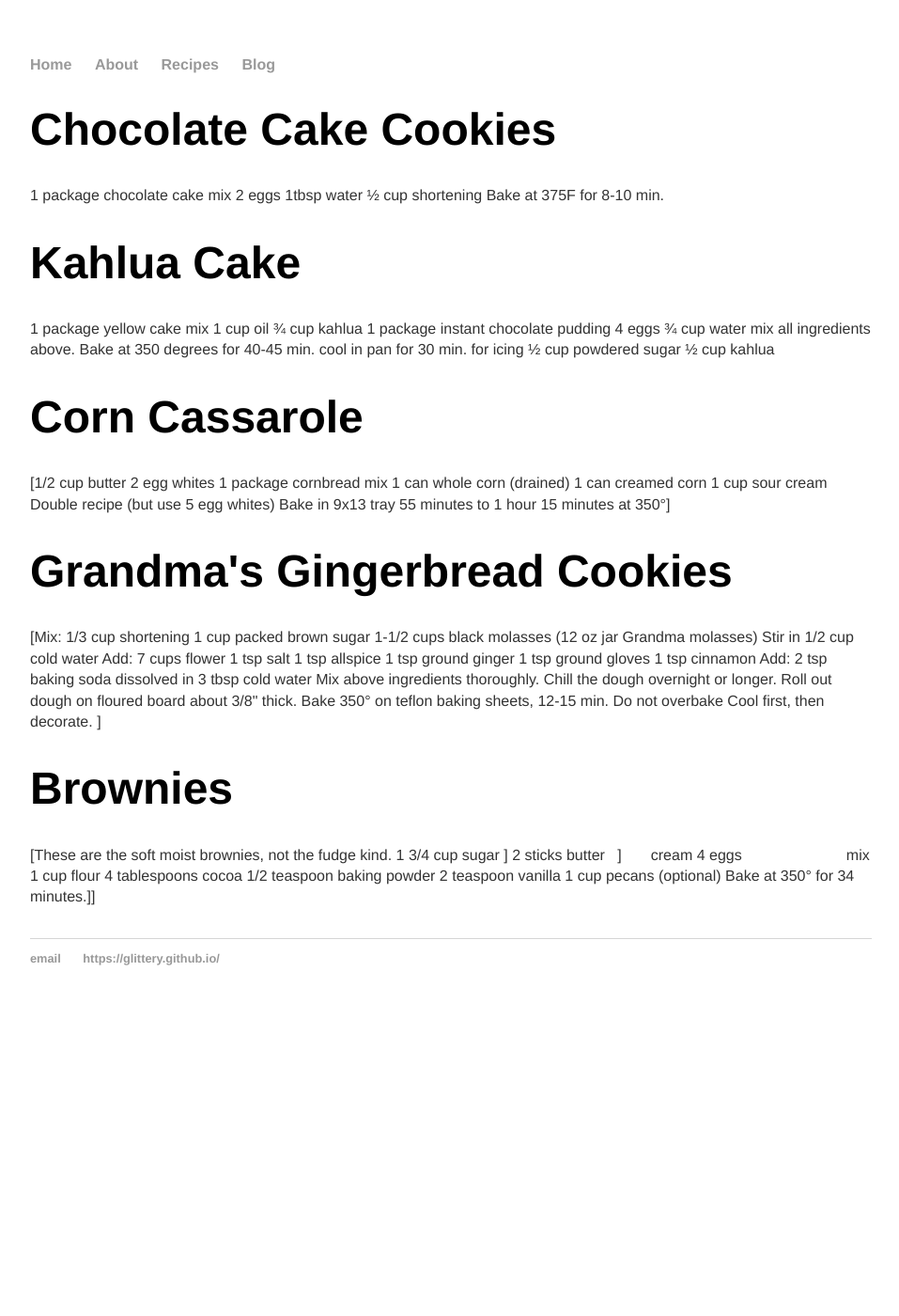
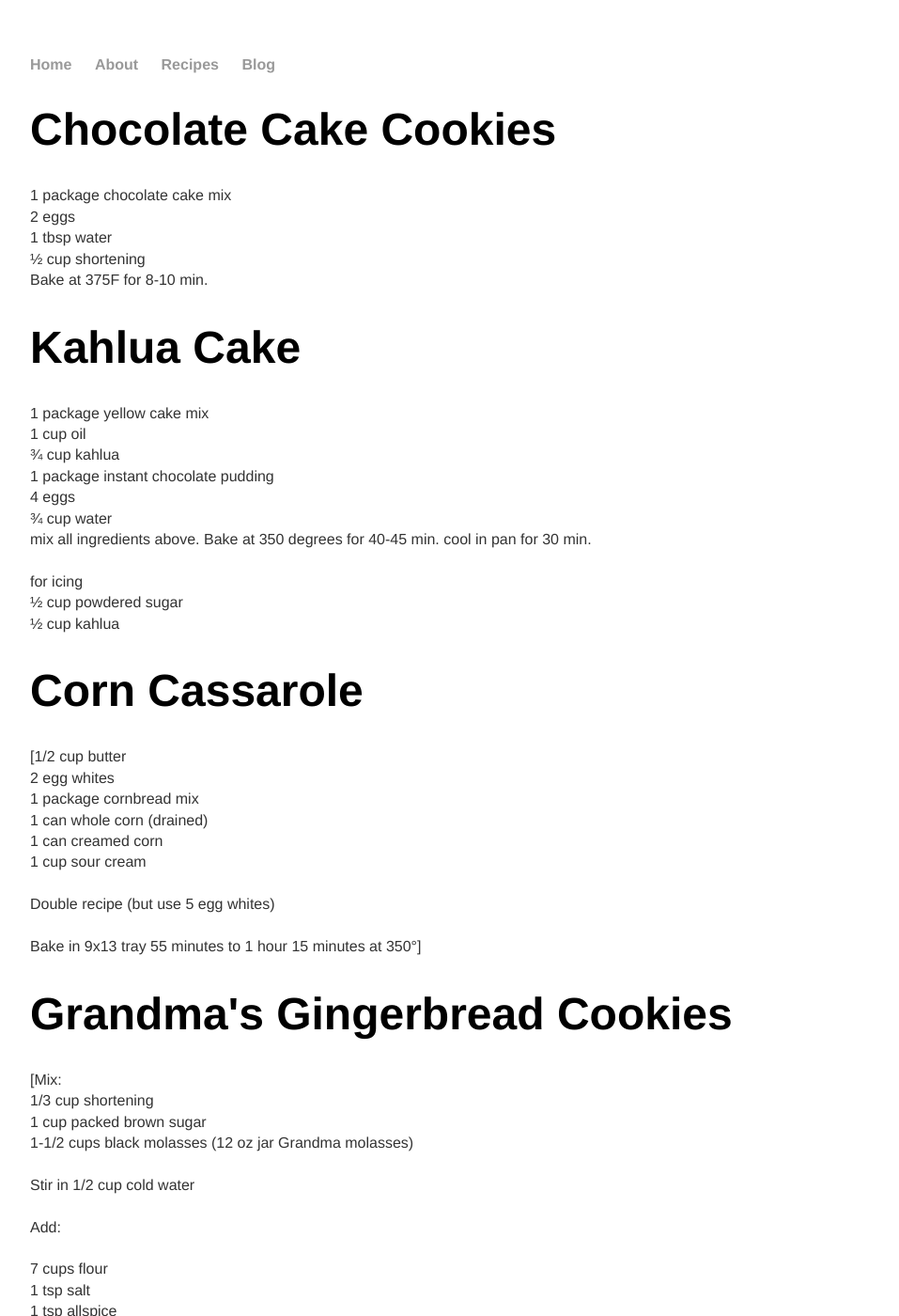
Before and after one commit to glittery/glittery.github.io, a Jekyll site: the page built from recipes/index.html, in a window 1280 px wide and 1400 px high. Shown: the whole window at 94% size, without its empty margins (160-1117 px from the left). Built offline with Jekyll 4.4.1, drawn with Linux system fonts in a browser that asks for light colours; some of the changed text lies outside the part shown.

Commit message:
Update index.html

```diff
--- a/recipes/index.html
+++ b/recipes/index.html
@@ -5,110 +5,71 @@ title: recipes
 <div class="blurb">
 	<h1>Chocolate Cake Cookies</h1>
 	<p>1 package chocolate cake mix
-2 eggs
-1tbsp water
-½ cup shortening
-Bake at 375F for 8-10 min.</p>
+<br>2 eggs
+<br>1 tbsp water
+<br>½ cup shortening
+<br>Bake at 375F for 8-10 min.</p>
 
 	<h1>Kahlua Cake</h1>
 	<p>1 package yellow cake mix
-1 cup oil
-¾ cup kahlua
-1 package instant chocolate pudding
-4 eggs
-¾ cup water
-mix all ingredients above. Bake at 350 degrees for 40-45 min. cool in pan for 30 min.
-for icing
-½ cup powdered sugar
-½ cup kahlua
+<br>1 cup oil
+<br>¾ cup kahlua
+<br>1 package instant chocolate pudding
+<br>4 eggs
+<br>¾ cup water
+<br>mix all ingredients above. Bake at 350 degrees for 40-45 min. cool in pan for 30 min.
+<br><br>for icing
+<br>½ cup powdered sugar
+<br>½ cup kahlua
  </p>
 
 	<h1>Corn Cassarole</h1>
 	<p>
-	[1/2 cup butter
+	[1/2 cup butter<br>
+2 egg whites<br>
+1 package cornbread mix<br>
+1 can whole corn (drained)<br>
+1 can creamed corn<br>
+1 cup sour cream<br><br>
 
-2 egg whites
-
-1 package cornbread mix
-
-1 can whole corn (drained)
-
-1 can creamed corn
-
-1 cup sour cream
-
-
-
-Double recipe (but use 5 egg whites)
+Double recipe (but use 5 egg whites)<br><br>
 
 Bake in 9x13 tray 55 minutes to 1 hour 15 minutes at 350°]</p>
 
 	<h1>Grandma's Gingerbread Cookies</h1>
-	<p>[Mix:
+	<p>[Mix: <br>
+1/3 cup shortening<br>
+1 cup packed brown sugar<br>
+1-1/2 cups black molasses (12 oz jar Grandma molasses)<br><br>
 
-1/3 cup shortening
+Stir in 1/2 cup cold water <br><br>
 
-1 cup packed brown sugar
+Add: <br><br>
 
-1-1/2 cups black molasses (12 oz jar Grandma molasses)
-
-
-
-Stir in 1/2 cup cold water
-
-
-
-Add:
-
-7 cups flower
-
-1 tsp salt
-
-1 tsp allspice
-
-1 tsp ground ginger
-
-1 tsp ground gloves
-
-1 tsp cinnamon
-
-
-
-Add: 2 tsp baking soda dissolved in 3 tbsp cold water
-
-
-
-Mix above ingredients thoroughly.
-
-Chill the dough overnight or longer.
-
-Roll out dough on floured board about 3/8" thick.
-
-Bake 350° on teflon baking sheets, 12-15 min. Do not overbake
-
+7 cups flour <br>
+1 tsp salt <br>
+1 tsp allspice <br>
+1 tsp ground ginger <br>
+1 tsp ground gloves <br>
+1 tsp cinnamon <br><br>
+Add: 2 tsp baking soda dissolved in 3 tbsp cold water<br><br>
+Mix above ingredients thoroughly.<br>
+Chill the dough overnight or longer.<br>
+Roll out dough on floured board about 3/8" thick. <br>
+Bake 350° on teflon baking sheets, 12-15 min. Do not overbake <br>
 Cool first, then decorate. ]</p>
 
 	<h1>Brownies</h1>
-	<p>[These are the soft moist brownies, not the fudge kind.
+	<p>[These are the soft moist brownies, not the fudge kind. <br>
 
-
-
-1 3/4 cup sugar ]
-
-2 sticks butter   ]       cream
-
-4 eggs                         mix
-
-1 cup flour
-
-4 tablespoons cocoa
-
-1/2 teaspoon baking powder
-
-2 teaspoon vanilla
-
-1 cup pecans (optional)
-
+1 3/4 cup sugar ] <br>
+2 sticks butter   ]       cream <br><br>
+4 eggs                         mix <br>
+1 cup flour <br>
+4 tablespoons cocoa <br>
+1/2 teaspoon baking powder <br>
+2 teaspoon vanilla <br>
+1 cup pecans (optional) <br><br>
 Bake at 350° for 34 minutes.]]</p>
 
 	<h1></h1>
```
